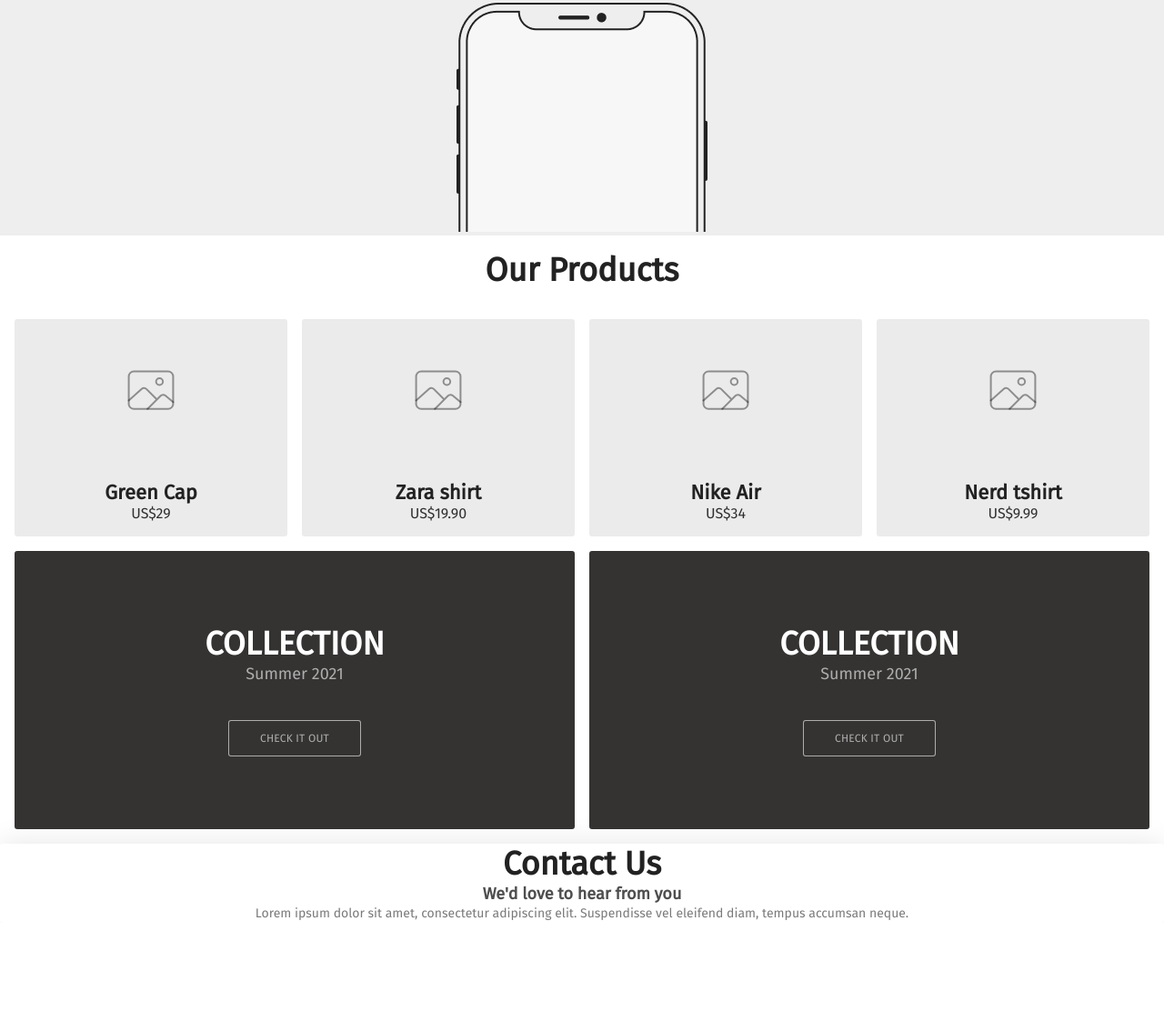
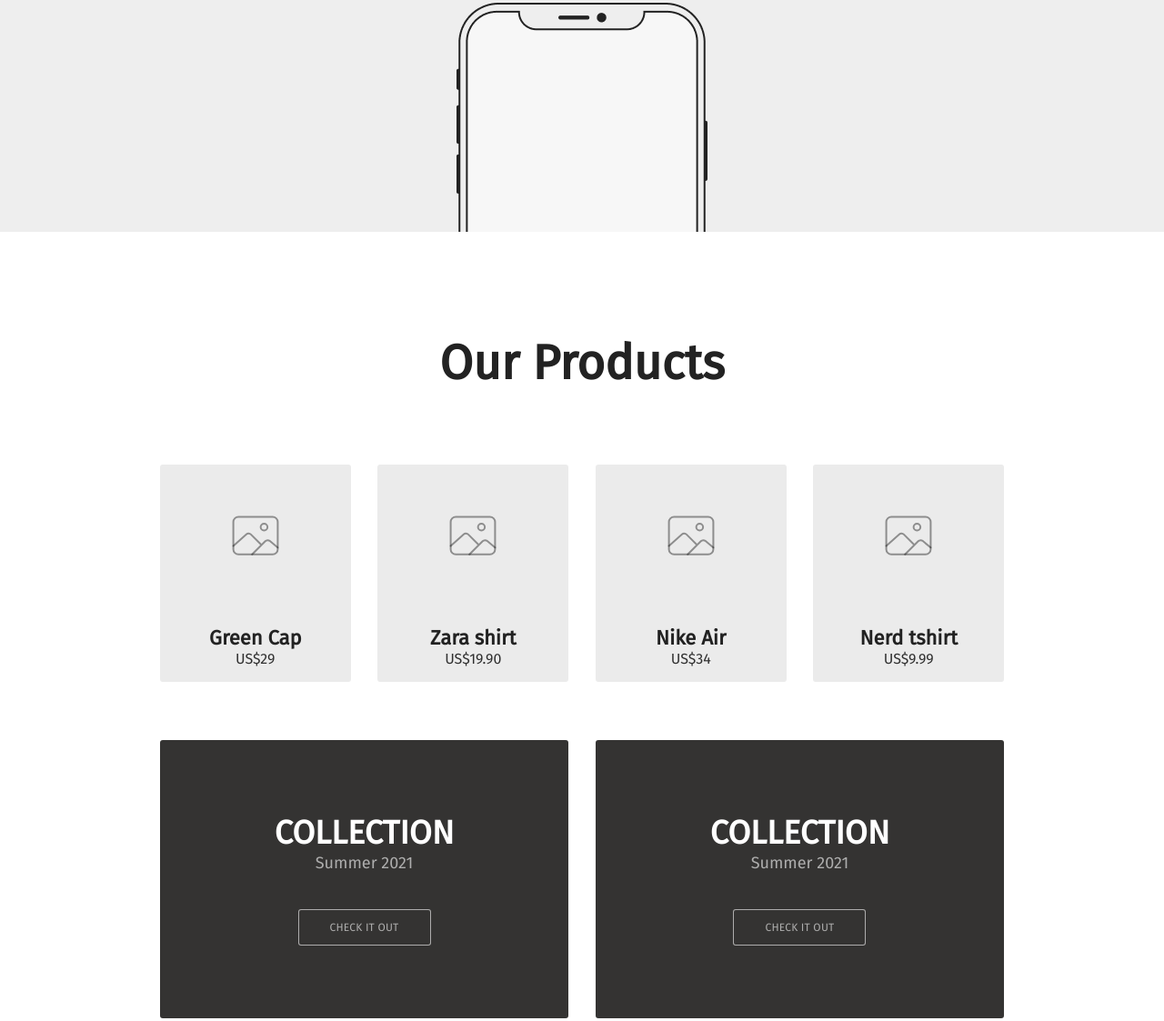
Before and after one commit to trojandersen/troj-andersen_FU-FE23_individuell-examination, a plain HTML site: page index.html in a window 1280 px wide. Shown: the part 317-1440 px from the top of the page at 91% size. Before the commit the page ends 1332 px from the top, so only its background shows below. Drawn offline with Linux system fonts and the light colour scheme.

Commit message:
Updated styles. worked on mediaquery

```diff
--- a/css/style.css
+++ b/css/style.css
@@ -68,6 +68,9 @@
     line-height: 1.5rem
 }
 
+.hero__image {
+    margin-bottom: -4px;
+}
 /* MAIN BLOCK */
 
 .wrapper {
@@ -207,8 +210,19 @@
         display: none;
     }
 
+    .wrapper {
+        margin-top: 7rem;
+    }
+
+    .main-title {
+        font-size: 3.3125rem;
+    }
+
     .container {
         grid-template-columns: repeat(4, 1fr);
+        row-gap: 4rem;
+        column-gap: 1.87rem;
+        margin: 5rem 10rem;
     }
 
     .card-large {
```
